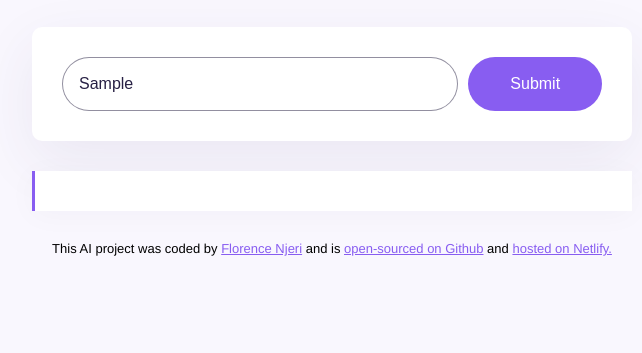
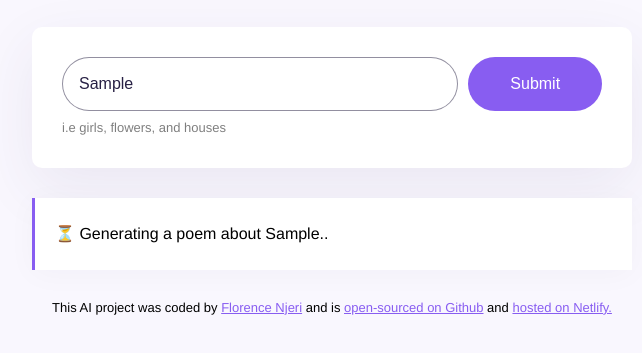
Before and after one commit to FlorenceNjeriM/Poem-Generator, a plain HTML site: page Index.html in a window 1280 px wide. Both pictures are taken after typing "Sample" into the empty fields and a click on the input 843 px from the left and 261 px from the top of the page. Shown: the part 177-530 px from the top of the page, without its empty margins (308-950 px from the left). Drawn offline with nearby package versions, Linux system fonts and the light colour scheme; no server answers.

Commit message:
Improved the UX

```diff
--- a/Index.html
+++ b/Index.html
@@ -14,6 +14,7 @@
         <h1>AI poem generator</h1>
     </header>
     <main>
+        <div class="form-container">
         <form id="generator-poem-form">
             <input type="text" placeholder="Write the topic of the poem"
             autofocus
@@ -22,9 +23,15 @@
             class="instructions"
             id="instructions-input">
             <input type="Submit" class="submit-button">
+
+
         </form>
+        <div class="hint">
+        i.e girls, flowers, and houses
+        </div>
+    </div>
     </main>
-    <div class="poem" id="poem">
+    <div class="poem hidden" id="poem">
 
     </div>
 <footer>
--- a/index.js
+++ b/index.js
@@ -17,6 +17,10 @@ let instructionsInput= document.querySelector("#instructions-input")
     let context= "You're an AI assistant who can help me generate an English poem in HTML format. Do not write anything like ``html on top please.Do NOT put a title to the poem just begin writing the poem immediately.Sign Florence at the bottom of the poem and the word Flore should be <strong>Florence</strong>. The poem should be four lines long.";
     let apiUrl= `https://api.shecodes.io/ai/v1/generate?prompt=${prompt}&context=${context}&key=${apiKey}`
 
+let poemElement= document.querySelector("#poem");
+poemElement.classList.remove("hidden");
+poemElement.innerHTML= `<div class="blink_me"> ⏳ Generating a poem about ${instructionsInput.value}..</div>`
+
    console.log(`prompt:${prompt}`);
    console.log(`context:${context}`)
     axios.get(apiUrl).then(displayPoem);
--- a/styles.css
+++ b/styles.css
@@ -24,14 +24,25 @@ body {
     color: #272044;
   }
 
+.form-container{
+  padding: 30px;
+  background-color: white;
+  box-shadow: 0px 20px 60px rgba(65, 50, 100, 0.08);
+  border-radius: 10px;
+  margin-bottom: 30px;
+}
+
   form {
-    padding: 30px;
-    background-color: white;
-    box-shadow: 0px 20px 60px rgba(65, 50, 100, 0.08);
-    border-radius: 10px;
     display: flex;
-    margin-bottom: 30px;
   }
+
+.hint{
+  margin-top: 7px;
+  font-size: 13px;
+  line-height: 1.5;
+  opacity: 0.5;
+}
+
 
   .instructions {
     padding: 16px;
@@ -63,8 +74,22 @@ body {
     box-shadow: 0px 4px 30px 0px rgba(39, 33, 66, 0.03);
   }
 
+.hidden{
+  display: none;
+}
+
+
   footer {
     text-align: center;
     font-size: 13px;
     margin-top: 30px;
   }
+  .blink_me {
+    animation: blinker 700ms linear infinite;
+  }
+
+  @keyframes blinker {
+    50% {
+      opacity: 0;
+    }
+  }
```
